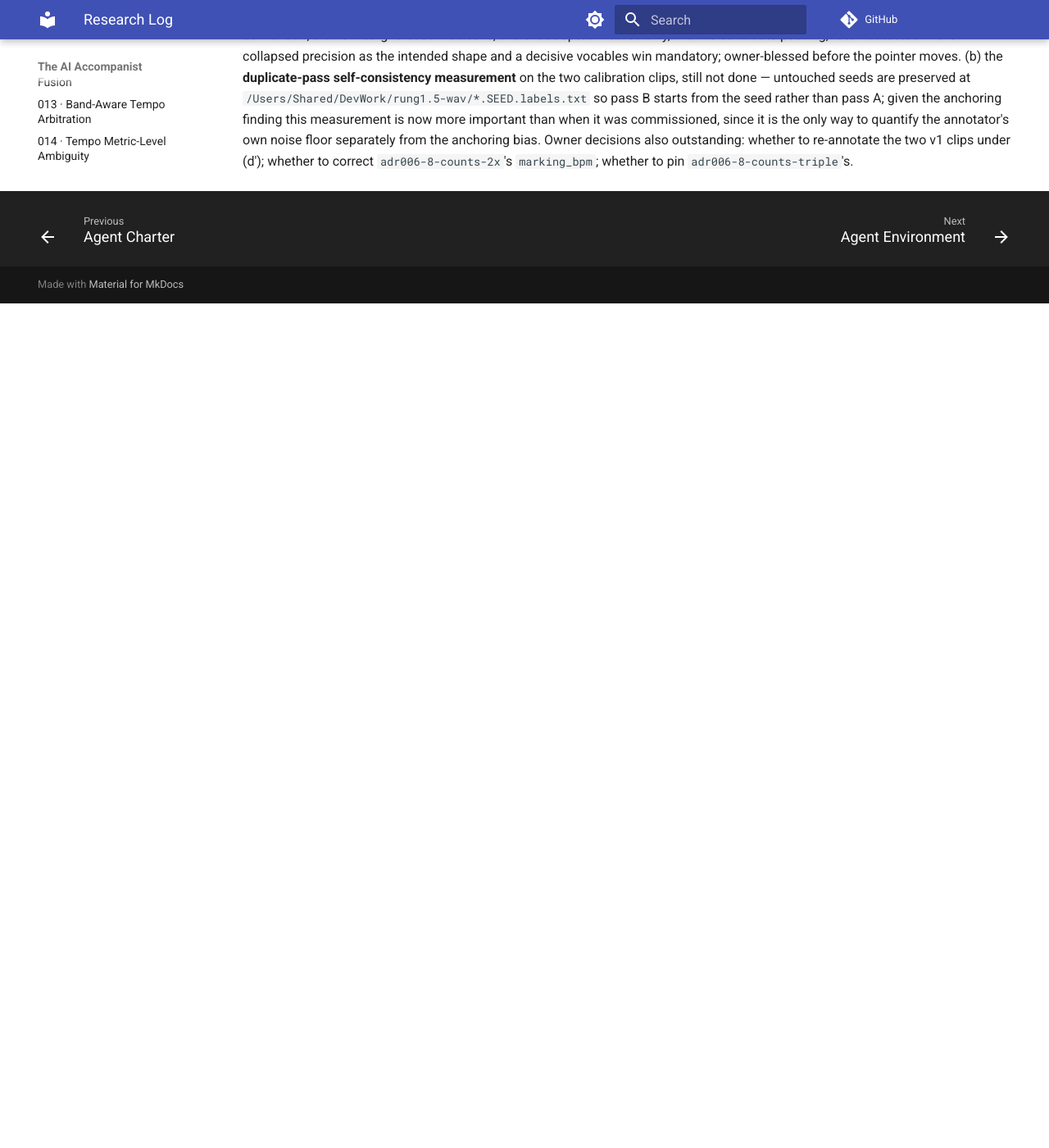
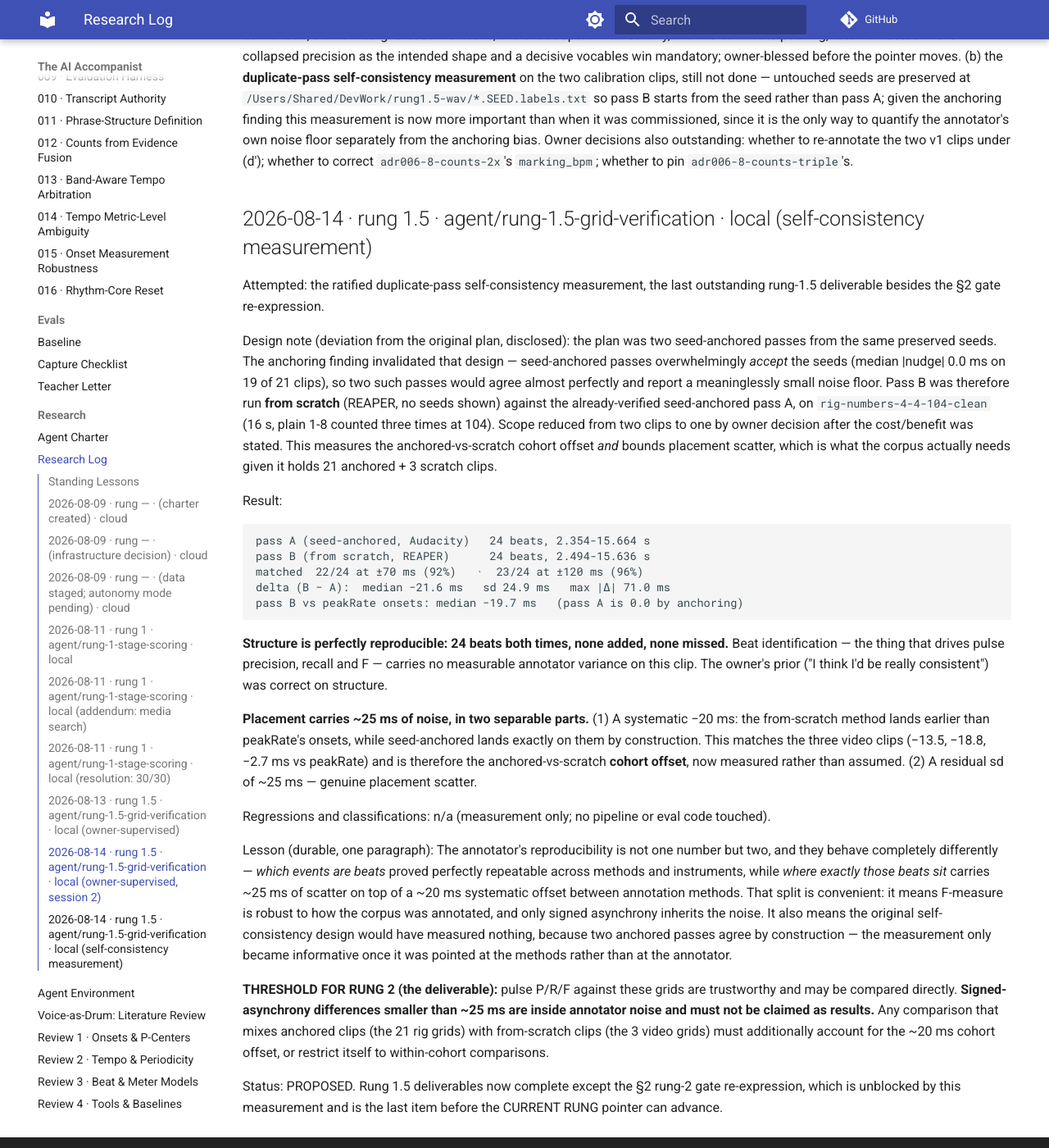
Before and after one commit to ben-juodvalkis/musical-perception, an MkDocs documentation site: the page built from docs/research/RESEARCH-LOG.md, in a window 1280 px wide and 1400 px high, scrolled down 8471 px. Shown: the whole window at 82% size. Built offline with MkDocs 1.6.1 and Material for MkDocs 9.7.7, drawn with Linux system fonts in a browser that asks for light colours; comment, search, counter and statistics services are not loaded; before the commit the page ends 8841 px from its top, so only the background shows below that.

Commit message:
ledger: self-consistency measured — structure exact, placement ±25 ms
Last outstanding rung-1.5 deliverable besides the §2 gate. Disclosed design
change: the ratified plan (two seed-anchored passes) was invalidated by the
anchoring finding, since anchored passes accept seeds by construction and
would agree trivially. Pass B was run from scratch against the verified
anchored pass A on rig-numbers-4-4-104-clean; scope reduced to one clip by
owner decision.

Result: 24 beats both passes — identical structure, none added or missed —
so pulse P/R/F carry no measurable annotator variance. Placement splits into
a systematic -20 ms (from-scratch lands earlier than peakRate; anchored sits
on it by construction, matching the video cohort at -13.5/-18.8/-2.7) and a
residual sd of ~25 ms.

Threshold for rung 2: F-measure comparisons are trustworthy; signed
asynchrony differences under ~25 ms are inside annotator noise and may not
be claimed. Comparisons mixing the 21 anchored rig grids with the 3
from-scratch video grids must account for the ~20 ms cohort offset.

Co-Authored-By: Claude Opus 5 <noreply@anthropic.com>

````diff
--- a/docs/research/RESEARCH-LOG.md
+++ b/docs/research/RESEARCH-LOG.md
@@ -550,3 +550,69 @@ quantify the annotator's own noise floor separately from the anchoring bias.
 Owner decisions also outstanding: whether to re-annotate the two v1 clips
 under (d′); whether to correct `adr006-8-counts-2x`'s `marking_bpm`; whether
 to pin `adr006-8-counts-triple`'s.
+
+## 2026-08-14 · rung 1.5 · agent/rung-1.5-grid-verification · local (self-consistency measurement)
+
+Attempted: the ratified duplicate-pass self-consistency measurement, the
+last outstanding rung-1.5 deliverable besides the §2 gate re-expression.
+
+Design note (deviation from the original plan, disclosed): the plan was two
+seed-anchored passes from the same preserved seeds. The anchoring finding
+invalidated that design — seed-anchored passes overwhelmingly *accept* the
+seeds (median |nudge| 0.0 ms on 19 of 21 clips), so two such passes would
+agree almost perfectly and report a meaninglessly small noise floor. Pass B
+was therefore run **from scratch** (REAPER, no seeds shown) against the
+already-verified seed-anchored pass A, on `rig-numbers-4-4-104-clean`
+(16 s, plain 1-8 counted three times at 104). Scope reduced from two clips
+to one by owner decision after the cost/benefit was stated. This measures
+the anchored-vs-scratch cohort offset *and* bounds placement scatter, which
+is what the corpus actually needs given it holds 21 anchored + 3 scratch
+clips.
+
+Result:
+
+```
+pass A (seed-anchored, Audacity)   24 beats, 2.354-15.664 s
+pass B (from scratch, REAPER)      24 beats, 2.494-15.636 s
+matched  22/24 at ±70 ms (92%)   ·  23/24 at ±120 ms (96%)
+delta (B − A):  median −21.6 ms   sd 24.9 ms   max |Δ| 71.0 ms
+pass B vs peakRate onsets: median −19.7 ms   (pass A is 0.0 by anchoring)
+```
+
+**Structure is perfectly reproducible: 24 beats both times, none added, none
+missed.** Beat identification — the thing that drives pulse precision,
+recall and F — carries no measurable annotator variance on this clip. The
+owner's prior ("I think I'd be really consistent") was correct on structure.
+
+**Placement carries ~25 ms of noise, in two separable parts.** (1) A
+systematic −20 ms: the from-scratch method lands earlier than peakRate's
+onsets, while seed-anchored lands exactly on them by construction. This
+matches the three video clips (−13.5, −18.8, −2.7 ms vs peakRate) and is
+therefore the anchored-vs-scratch **cohort offset**, now measured rather
+than assumed. (2) A residual sd of ~25 ms — genuine placement scatter.
+
+Regressions and classifications: n/a (measurement only; no pipeline or eval
+code touched).
+
+Lesson (durable, one paragraph): The annotator's reproducibility is not one
+number but two, and they behave completely differently — *which events are
+beats* proved perfectly repeatable across methods and instruments, while
+*where exactly those beats sit* carries ~25 ms of scatter on top of a ~20 ms
+systematic offset between annotation methods. That split is convenient: it
+means F-measure is robust to how the corpus was annotated, and only signed
+asynchrony inherits the noise. It also means the original self-consistency
+design would have measured nothing, because two anchored passes agree by
+construction — the measurement only became informative once it was pointed
+at the methods rather than at the annotator.
+
+**THRESHOLD FOR RUNG 2 (the deliverable):** pulse P/R/F against these grids
+are trustworthy and may be compared directly. **Signed-asynchrony
+differences smaller than ~25 ms are inside annotator noise and must not be
+claimed as results.** Any comparison that mixes anchored clips (the 21 rig
+grids) with from-scratch clips (the 3 video grids) must additionally account
+for the ~20 ms cohort offset, or restrict itself to within-cohort
+comparisons.
+
+Status: PROPOSED. Rung 1.5 deliverables now complete except the §2 rung-2
+gate re-expression, which is unblocked by this measurement and is the last
+item before the CURRENT RUNG pointer can advance.
````
